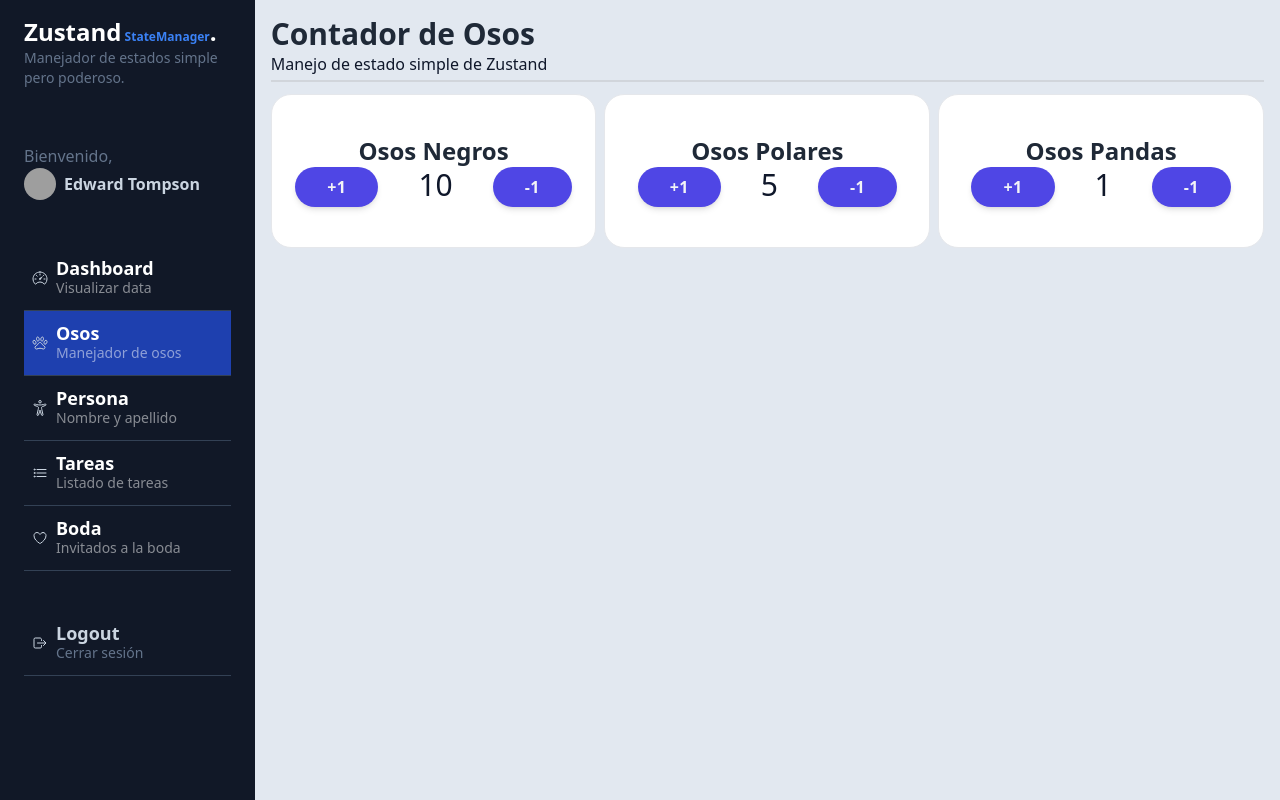
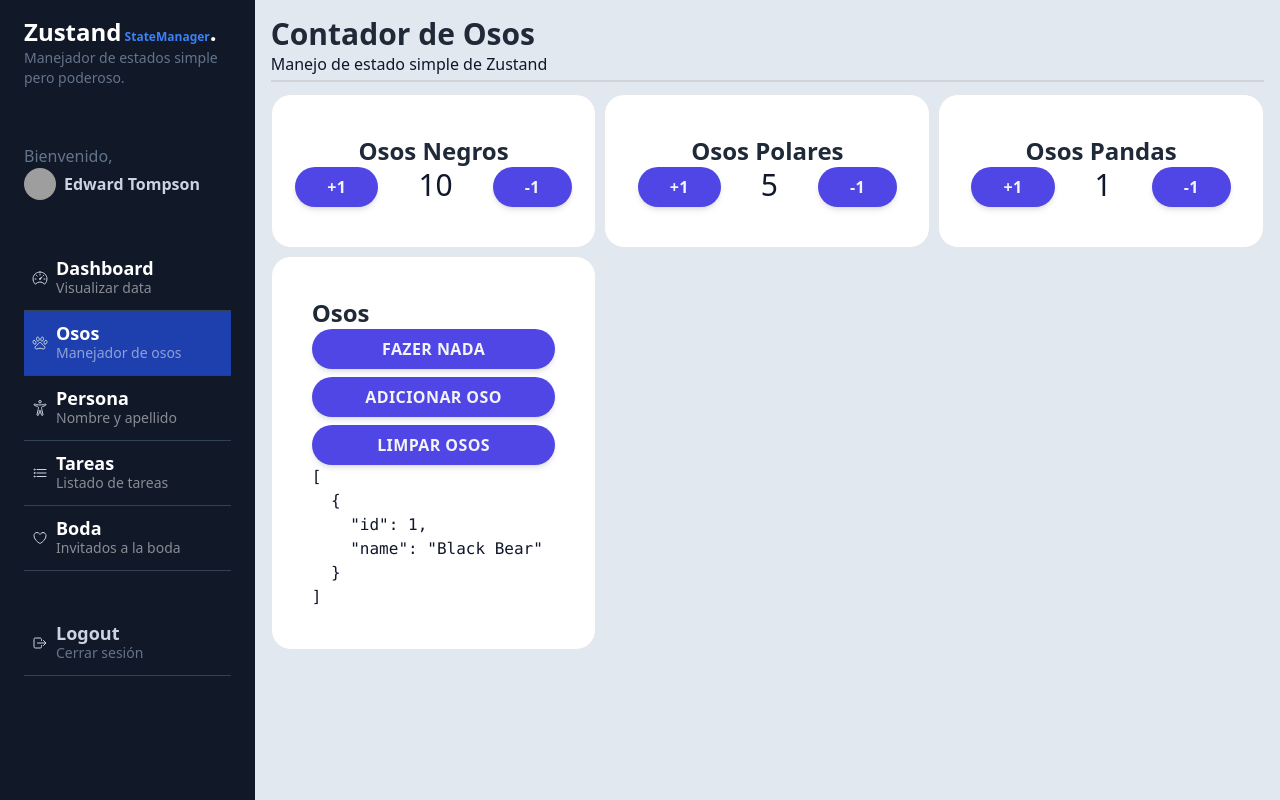
Before and after one commit to icaroregis/zustand-dashboard, a React (Vite) app: page /dashboard/bears in a window 1280 px wide. Built offline with nearby package versions, Linux system fonts and the light colour scheme; grey boxes are pictures that could not be loaded.

Commit message:
feat: implemented store bears

```diff
--- a/src/pages/01-basic/BearPage.tsx
+++ b/src/pages/01-basic/BearPage.tsx
@@ -1,6 +1,7 @@
 import { BlackBearCard } from './components/BlackBearCard';
 import { PolarBearCard } from './components/PolarBearCard';
 import { PandaBearCard } from './components/PandaBearCard';
+import BearsDisplay from './components/BearsDisplay';
 
 export const BearPage = () => {
   return (
@@ -13,6 +14,7 @@
         <BlackBearCard />
         <PolarBearCard />
         <PandaBearCard />
+        <BearsDisplay />
       </div>
     </>
   );
--- /dev/null
+++ b/src/pages/01-basic/components/BearsDisplay.tsx
@@ -0,0 +1,25 @@
+import { useShallow } from 'zustand/shallow';
+import { WhiteCard } from '../../../components';
+import { useBearStore } from '../../../stores';
+
+export default function BearsDisplay() {
+  // useShallow previne re-renderizações desnecessárias quando valores de referência não mudaram
+  // Compara os valores retornados superficialmente ao invés de por referência de objeto
+  const bears = useBearStore(useShallow((state) => state.bears));
+  const doNothing = useBearStore((state) => state.doNothing);
+  const addBear = useBearStore((state) => state.addBear);
+  const clearBears = useBearStore((state) => state.clearBears);
+
+  return (
+    <WhiteCard>
+      <h2>Osos</h2>
+      <div className="flex flex-col gap-2">
+        <button onClick={doNothing}>Fazer Nada</button>
+        <button onClick={addBear}>Adicionar Oso</button>
+        <button onClick={clearBears}>Limpar Osos</button>
+      </div>
+
+      <pre>{JSON.stringify(bears, null, 2)}</pre>
+    </WhiteCard>
+  );
+}
--- a/src/pages/dashboard/DashboardPage.tsx
+++ b/src/pages/dashboard/DashboardPage.tsx
@@ -6,8 +6,11 @@
   IoPawOutline,
 } from 'react-icons/io5';
 import { WhiteCard } from '../../components';
+import { useBearStore } from '../../stores';
 
 export const Dashboard = () => {
+  const computedBears = useBearStore((state) => state.computedBears.totalBears);
+
   return (
     <>
       <h1>Dashboard</h1>
@@ -21,7 +24,7 @@
             className="text-indigo-600"
           />
           <h2>Osos</h2>
-          <p>Información</p>
+          <p>{computedBears}</p>
         </WhiteCard>
 
         <WhiteCard centered>
--- a/src/stores/bears/bears.store.ts
+++ b/src/stores/bears/bears.store.ts
@@ -10,17 +10,34 @@
   polarBears: number;
   pandaBears: number;
   bears: Bear[];
-  increaseBlackBears: (by: number) => void;
-  increasePolarBears: (by: number) => void;
-  increasePandaBears: (by: number) => void;
+  computedBears: {
+    totalBears: number;
+  };
+  increaseBlackBears: (bear: number) => void;
+  increasePolarBears: (bear: number) => void;
+  increasePandaBears: (bear: number) => void;
+  doNothing: () => void;
+  addBear: () => void;
+  clearBears: () => void;
 }
 
-export const useBearStore = create<BearState>((set) => ({
+export const useBearStore = create<BearState>((set, get) => ({
   blackBears: 10,
   polarBears: 5,
   pandaBears: 1,
   bears: [{ id: 1, name: 'Black Bear' }],
-  increaseBlackBears: (by: number) => set((state) => ({ blackBears: state.blackBears + by })),
-  increasePolarBears: (by: number) => set((state) => ({ polarBears: state.polarBears + by })),
-  increasePandaBears: (by: number) => set((state) => ({ pandaBears: state.pandaBears + by })),
+  computedBears: {
+    get totalBears(): number {
+      return get().blackBears + get().polarBears + get().pandaBears + get().bears.length;
+    },
+  },
+  increaseBlackBears: (bear: number) => set((state) => ({ blackBears: state.blackBears + bear })),
+  increasePolarBears: (bear: number) => set((state) => ({ polarBears: state.polarBears + bear })),
+  increasePandaBears: (bear: number) => set((state) => ({ pandaBears: state.pandaBears + bear })),
+  doNothing: () => set((state) => ({ bears: [...state.bears] })),
+  addBear: () =>
+    set((state) => ({
+      bears: [...state.bears, { id: state.bears.length + 1, name: `Oso #${state.bears.length + 1}` }],
+    })),
+  clearBears: () => set({ bears: [] }),
 }));
```
